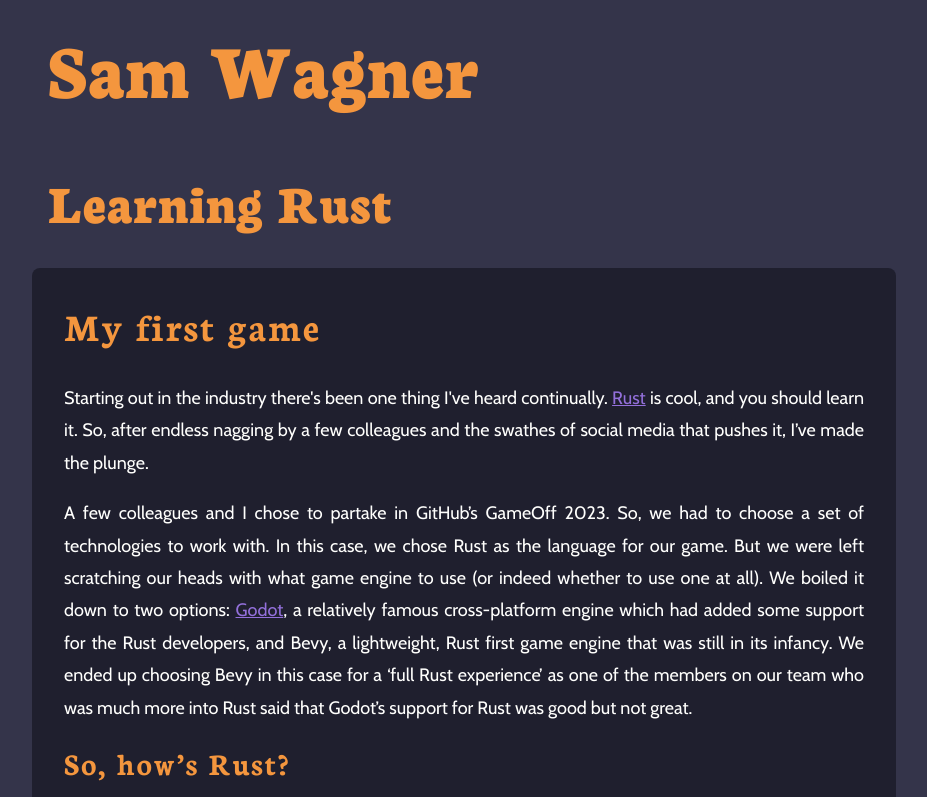
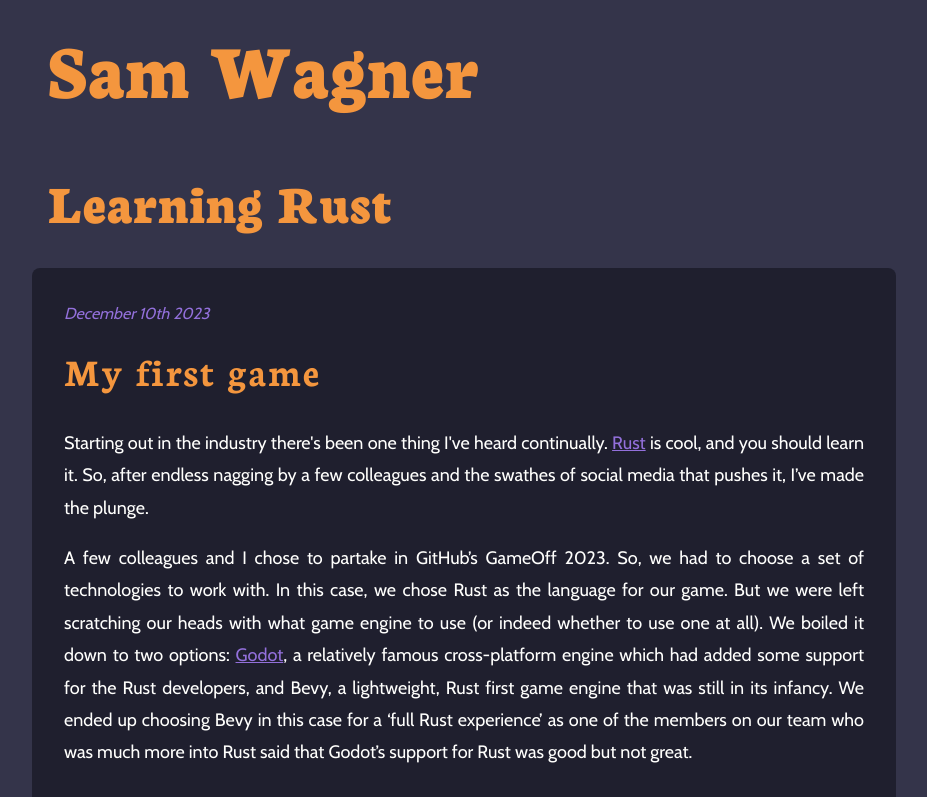
Before and after one commit to SamBWagner/port-flow, a Next.js app in the folder UI/: page /rust-game in a window 1280 px wide. Shown: the top 797 px of the page, without its empty margins (176-1103 px from the left). Built offline with nearby package versions, Linux system fonts and the light colour scheme.

Commit message:
💄 Dates. Dates everywhere

```diff
--- a/UI/app/components/blogCard.jsx
+++ b/UI/app/components/blogCard.jsx
@@ -12,10 +12,10 @@ export default function BlogCard({
 }) {
   return (
     <Link href={url} className={`${className} ${styles.cardLink}`}>
-      <article className={styles.card}>
+      <article className={`card ${styles.card}`}>
         <h3>{title}</h3>
         <p className={styles.releaseDate}>{releaseDate}</p>
-        {children}
+        <div className="cardContent">{children}</div>
         <div className={styles.cardEnd}>
           <SlArrowRight className={`${styles.seeMoreIcon}`} />
         </div>
--- a/UI/app/fast-brew/page.jsx
+++ b/UI/app/fast-brew/page.jsx
@@ -25,6 +25,9 @@ export default function Page() {
         </h2>
 
         <div className="container contentContainer">
+          <div className="container">
+            <p className={styles.releaseDate}>December 29th 2024</p>
+          </div>
           <section id="introduction" className="container">
             <p>
               Have you ever had a moment where you find a commander and you
--- a/UI/app/fast-brew/style.module.css
+++ b/UI/app/fast-brew/style.module.css
@@ -9,3 +9,10 @@
     margin-top: 3rem;
     gap: 0.2rem;
 }
+
+.releaseDate {
+    color: var(--accent1);
+    font-style: italic;
+    font-size: medium;
+    text-wrap: wrap;
+}
--- a/UI/app/first-commander-deck/page.jsx
+++ b/UI/app/first-commander-deck/page.jsx
@@ -17,6 +17,10 @@ export default function Page() {
         </h2>
 
         <div className="container contentContainer">
+          <div className="container">
+            <p className={styles.releaseDate}>September 29th 2024</p>
+          </div>
+
           <section id="introduction" className="container">
             <p>
               Have you ever had a moment where you find a commander and you
--- a/UI/app/first-commander-deck/style.module.css
+++ b/UI/app/first-commander-deck/style.module.css
@@ -5,7 +5,14 @@
 .goBackLink {
     display: flex;
     align-items: center;
-    justify-content: end;
+    justify-content: flex-end;
     margin-top: 3rem;
     gap: 0.2rem;
 }
+
+.releaseDate {
+    color: var(--accent1);
+    font-style: italic;
+    font-size: medium;
+    text-wrap: wrap;
+}
--- a/UI/app/rust-game/page.jsx
+++ b/UI/app/rust-game/page.jsx
@@ -17,6 +17,10 @@ export default function Page() {
         </h2>
 
         <div className="container contentContainer">
+          <div className="container">
+            <p className={styles.releaseDate}>December 10th 2023</p>
+          </div>
+
           <h3 className="container blog-subheading">My first game</h3>
           <section className="container">
             <p>
--- a/UI/app/rust-game/style.module.css
+++ b/UI/app/rust-game/style.module.css
@@ -9,3 +9,10 @@
     margin-top: 3rem;
     gap: 0.2rem;
 }
+
+.releaseDate {
+    color: var(--accent1);
+    font-style: italic;
+    font-size: medium;
+    text-wrap: wrap;
+}
--- a/UI/app/styles.module.css
+++ b/UI/app/styles.module.css
@@ -24,8 +24,8 @@
     margin-bottom: 0;
 }
 
-.byLineContainer {
-}
+/* .byLineContainer {
+} */
 
 .byLine {
     font-weight: 600;
```
Also changed, not shown: UI/app/components/blogCard.module.css (+9 -1 lines).
